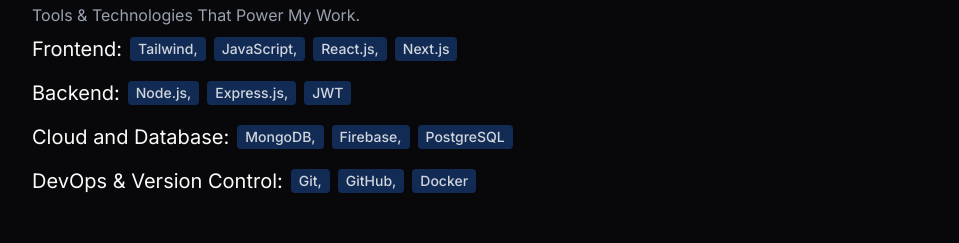
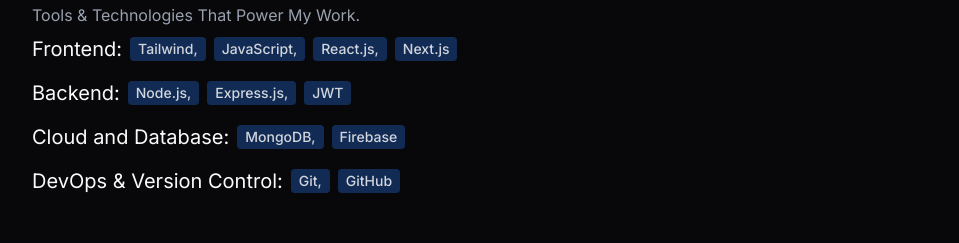
Before and after one commit to abdullahalnirob/my-portfoilo, a React (Vite) app: page / in a window 1280 px wide. Shown: the part 860-1103 px from the top of the page, without its empty margins (160-1119 px from the left). Built offline with nearby package versions, Linux system fonts and the light colour scheme.

Commit message:
Comment out database and DevOps items
Comment out PostgreSQL and Docker items in Skill component

```diff
--- a/src/components/Skill.jsx
+++ b/src/components/Skill.jsx
@@ -30,7 +30,7 @@ export const skills = [
     items: [
       { name: 'MongoDB', icon: <DiMongodb /> },
       { name: 'Firebase', icon: <FaNode /> },
-      { name: 'PostgreSQL', icon: <BiLogoPostgresql /> },
+     // { name: 'PostgreSQL', icon: <BiLogoPostgresql /> },
     ],
   },
   {
@@ -38,7 +38,7 @@ export const skills = [
     items: [
       { name: 'Git', icon: <FaNode /> },
       { name: 'GitHub', icon: <FaNode /> },
-      { name: 'Docker', icon: <FaNode /> },
+      //{ name: 'Docker', icon: <FaNode /> },
     ],
   }
 ];
```
